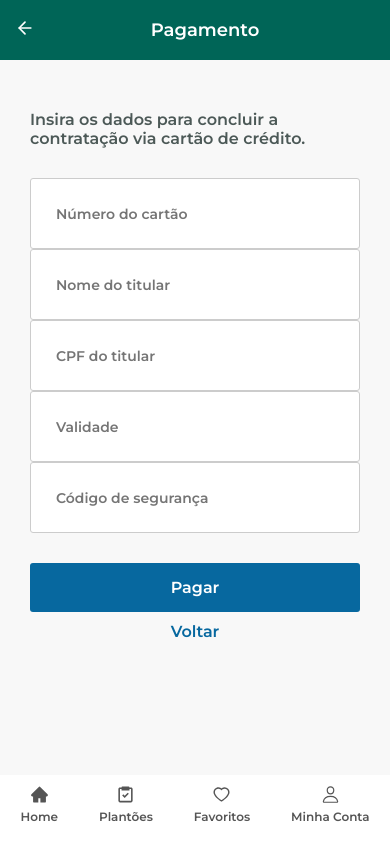
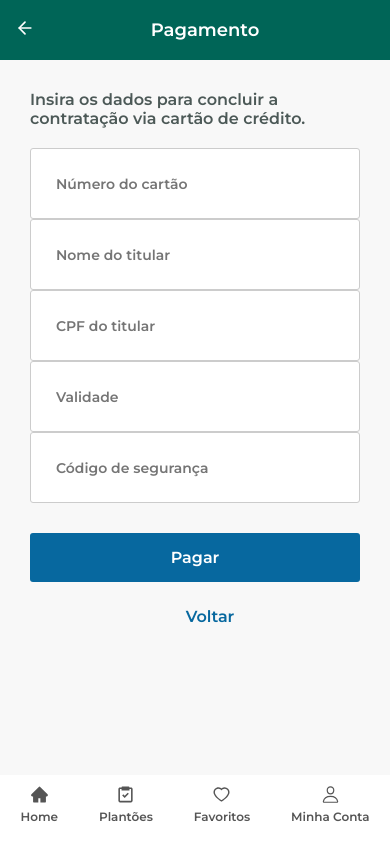
Before and after one commit to luisfelipe-tec/UpBase-Pagamento, a React (Vite) app: page / in a window 390 px wide. Built offline with nearby package versions, Linux system fonts and the light colour scheme.

Commit message:
responsividade iphone

```diff
--- a/src/components/pagamento.css
+++ b/src/components/pagamento.css
@@ -8,10 +8,10 @@
     font-weight: 500;
     font-family: "Montserrat", sans-serif;
     color: #4C5957;
-    margin-top: 50px; /* Espaço superior */
+    margin-top: 30px; /* Espaço superior */
     margin-left: 30px; /* Espaço à esquerda */
     margin-right: 50px;
-    margin-bottom: 30px;
+    margin-bottom: 20px;
     overflow-wrap: break-word;
   }
 
@@ -67,8 +67,9 @@
     font-family: "Montserrat", sans-serif;
     font-weight: 700;
     font-size: 16px;
+    padding: 15px;
     margin-top: 10px;
-    margin-bottom: 0;
+    margin-bottom: 10px;
   }
 
   .navigation-menu {
@@ -136,7 +137,7 @@
   @media (min-width: 768px) {
 
     .paragrafo-conteudo {
-      margin-top: 50px;
+      margin-top: 30px;
       margin-left: 30px;
       margin-right: 50px;
     }
```
